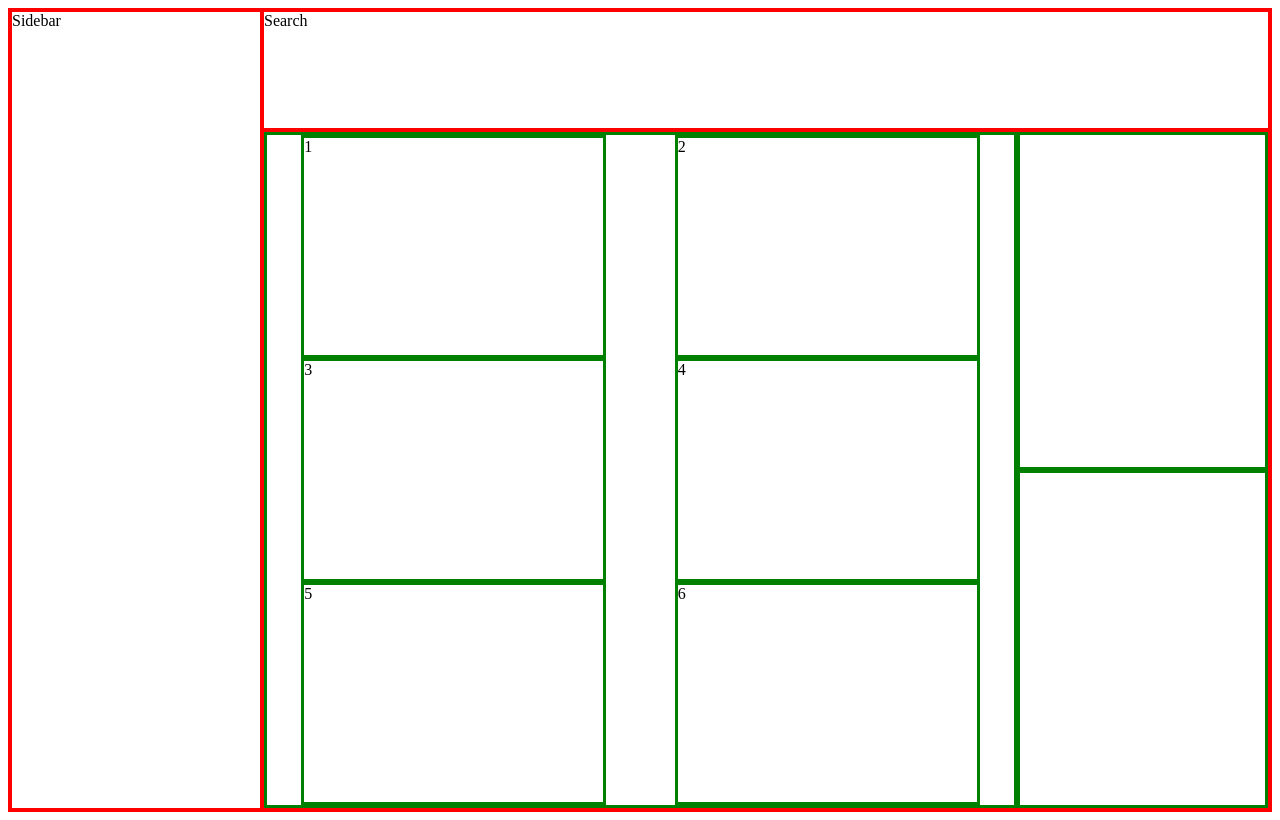
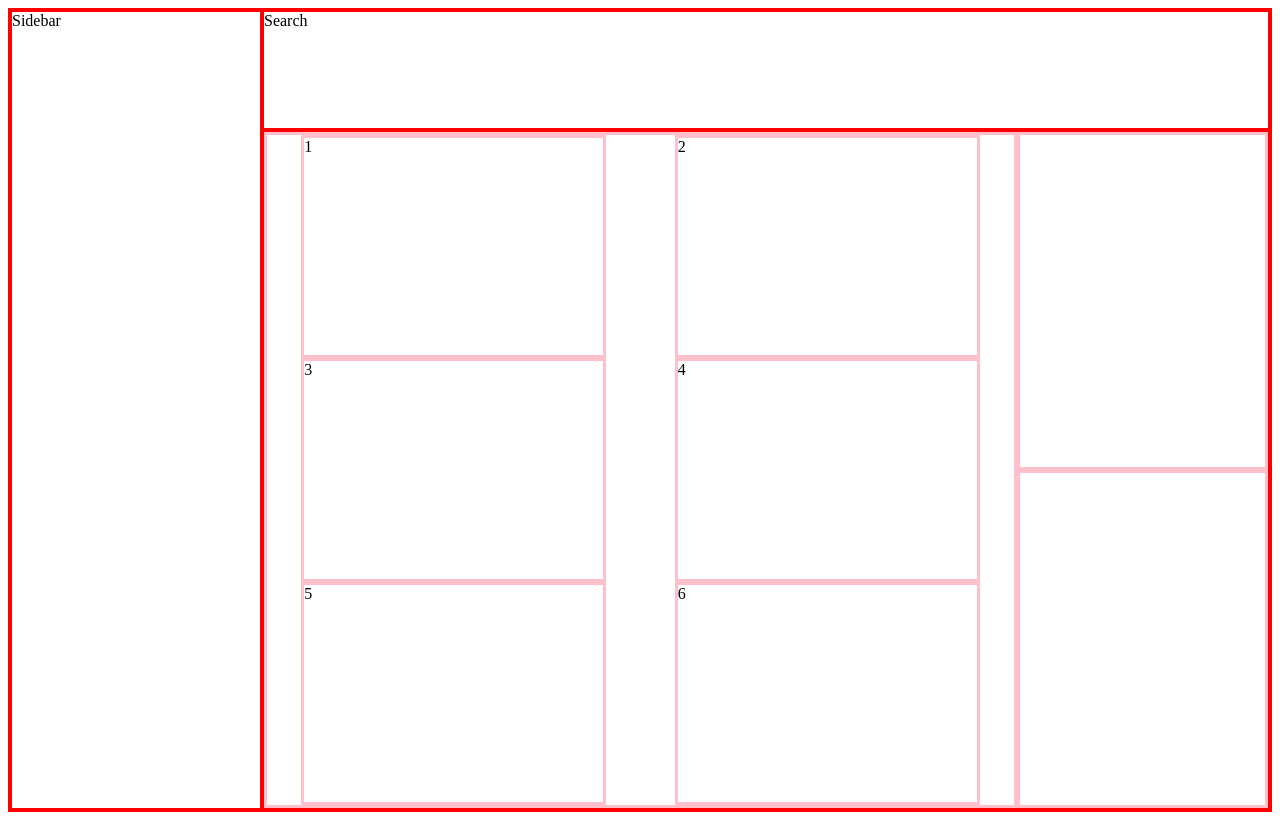
Before and after one commit to centralparkshark/admindash, a plain HTML site: page index.html in a window 1280 px wide. Drawn offline with Linux system fonts and the light colour scheme.

Commit message:
color change

```diff
--- a/style.css
+++ b/style.css
@@ -21,7 +21,7 @@ div {
 }
 
 .dash div {
-    border: 3px green solid;
+    border: 3px pink solid;
 }
 
 .projects {
```
